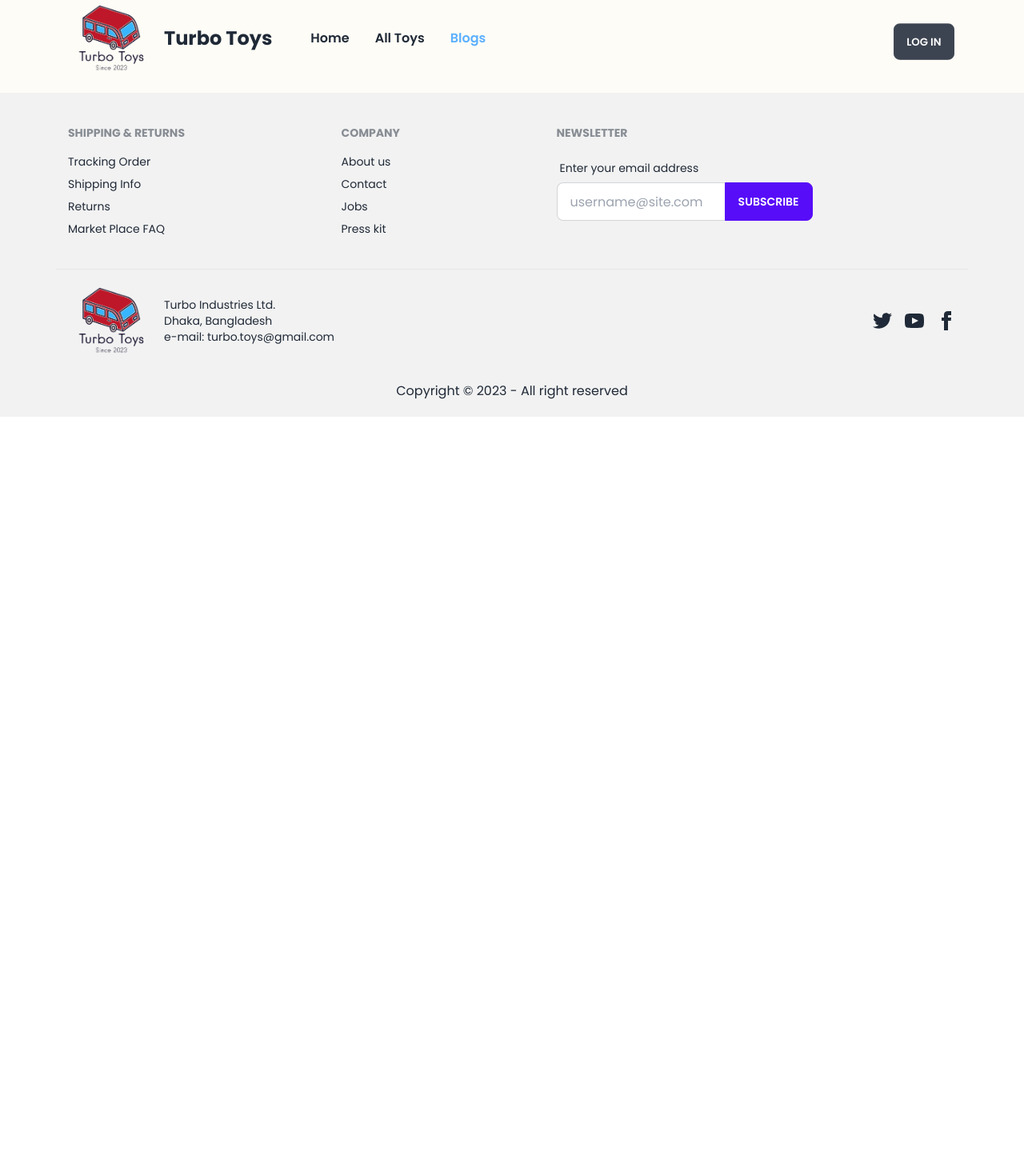
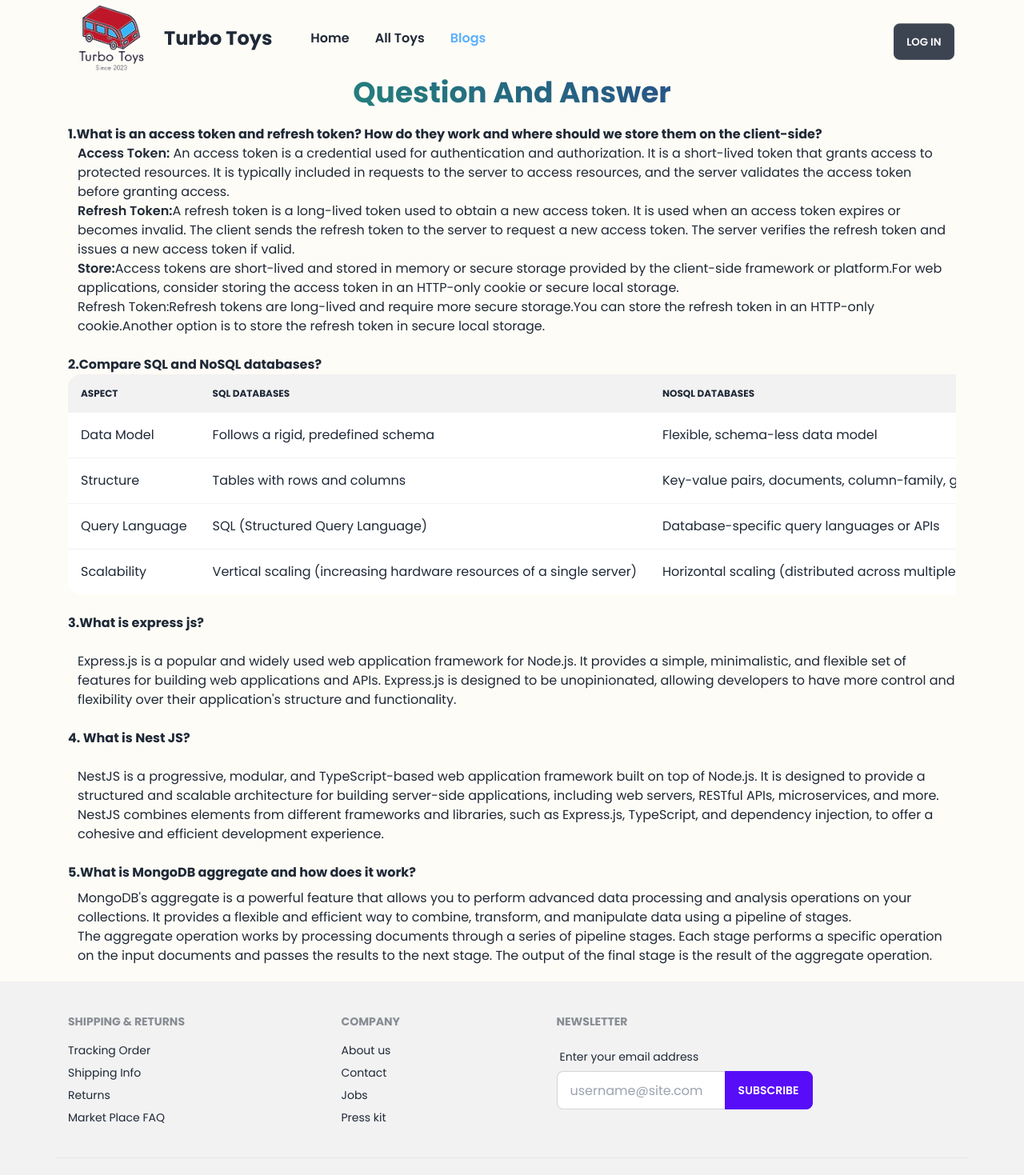
Before and after one commit to tanvir-hossen49/toy-cars-client, a React (Vite) app: page /blog in a window 1280 px wide. Shown: the top 1469 px of the page at 80% size. Before the commit the page ends 800 px from the top, so only its background shows below. Built offline with nearby package versions, Linux system fonts and the light colour scheme; no server answers.

Commit message:
added blog page

```diff
--- a/src/page/Blog/Blog.jsx
+++ b/src/page/Blog/Blog.jsx
@@ -5,7 +5,138 @@ const Blog = () => {
 
   return (
     <div className="my-container">
-      <h2 className="section-header"></h2>
+      <h2 className="text-center font-bold md:text-4xl text-3xl mb-5 section-header ">
+        Question And Answer
+      </h2>
+
+      <div className="space-y-6">
+        <div>
+          <p className="font-bold">
+            1.What is an access token and refresh token? How do they work and
+            where should we store them on the client-side?
+          </p>
+
+          <div className="ml-3">
+            <div>
+              <span className="font-semibold ">Access Token:</span> An access
+              token is a credential used for authentication and authorization.
+              It is a short-lived token that grants access to protected
+              resources. It is typically included in requests to the server to
+              access resources, and the server validates the access token before
+              granting access.
+            </div>
+            <div>
+              <span className="font-semibold ">Refresh Token:</span>A refresh
+              token is a long-lived token used to obtain a new access token. It
+              is used when an access token expires or becomes invalid. The
+              client sends the refresh token to the server to request a new
+              access token. The server verifies the refresh token and issues a
+              new access token if valid.
+            </div>
+            <div>
+              <span className="font-semibold ">Store:</span>
+              <span>
+                Access tokens are short-lived and stored in memory or secure
+                storage provided by the client-side framework or platform.For
+                web applications, consider storing the access token in an
+                HTTP-only cookie or secure local storage.
+              </span>
+              <br />
+              <span>
+                Refresh Token:Refresh tokens are long-lived and require more
+                secure storage.You can store the refresh token in an HTTP-only
+                cookie.Another option is to store the refresh token in secure
+                local storage.
+              </span>
+            </div>
+          </div>
+        </div>
+
+        <div>
+          <p className="font-bold">2.Compare SQL and NoSQL databases?</p>
+
+          <div className="overflow-x-auto">
+            <table className="table w-full ">
+              <thead>
+                <tr>
+                  <th>Aspect</th>
+                  <th>SQL Databases </th>
+                  <th>NoSQL Databases</th>
+                </tr>
+              </thead>
+              <tbody>
+                <tr>
+                  <td>Data Model </td>
+                  <td>Follows a rigid, predefined schema </td>
+                  <td>Flexible, schema-less data model</td>
+                </tr>
+                <tr>
+                  <td>Structure</td>
+                  <td>Tables with rows and columns </td>
+                  <td>Key-value pairs, documents, column-family, graphs</td>
+                </tr>
+                <tr>
+                  <td>Query Language </td>
+                  <td>SQL (Structured Query Language) </td>
+                  <td>Database-specific query languages or APIs</td>
+                </tr>
+                <tr>
+                  <td>Scalability</td>
+                  <td>
+                    Vertical scaling (increasing hardware resources of a single
+                    server){" "}
+                  </td>
+                  <td>
+                    Horizontal scaling (distributed across multiple servers or
+                    clusters)
+                  </td>
+                </tr>
+              </tbody>
+            </table>
+          </div>
+        </div>
+
+        <div className="space-y-6">
+          <p className="font-bold">3.What is express js?</p>
+          <p className="ml-3 mt-2">
+            Express.js is a popular and widely used web application framework
+            for Node.js. It provides a simple, minimalistic, and flexible set of
+            features for building web applications and APIs. Express.js is
+            designed to be unopinionated, allowing developers to have more
+            control and flexibility over their application's structure and
+            functionality.
+          </p>
+
+          <p className="font-bold">4. What is Nest JS?</p>
+          <p className="ml-3 mt-2">
+            NestJS is a progressive, modular, and TypeScript-based web
+            application framework built on top of Node.js. It is designed to
+            provide a structured and scalable architecture for building
+            server-side applications, including web servers, RESTful APIs,
+            microservices, and more. NestJS combines elements from different
+            frameworks and libraries, such as Express.js, TypeScript, and
+            dependency injection, to offer a cohesive and efficient development
+            experience.
+          </p>
+        </div>
+
+        <div>
+          <p className="font-bold">
+            5.What is MongoDB aggregate and how does it work?
+          </p>
+          <p className="ml-3 mt-2">
+            MongoDB{"'"}s aggregate is a powerful feature that allows you to
+            perform advanced data processing and analysis operations on your
+            collections. It provides a flexible and efficient way to combine,
+            transform, and manipulate data using a pipeline of stages.
+            <br /> The aggregate operation works by processing documents through
+            a series of pipeline stages. Each stage performs a specific
+            operation on the input documents and passes the results to the next
+            stage. The output of the final stage is the result of the aggregate
+            operation.
+          </p>
+        </div>
+      </div>
     </div>
   );
 };
```
Also changed, not shown: 1 other file (tests, documents, lock files or other folders).
